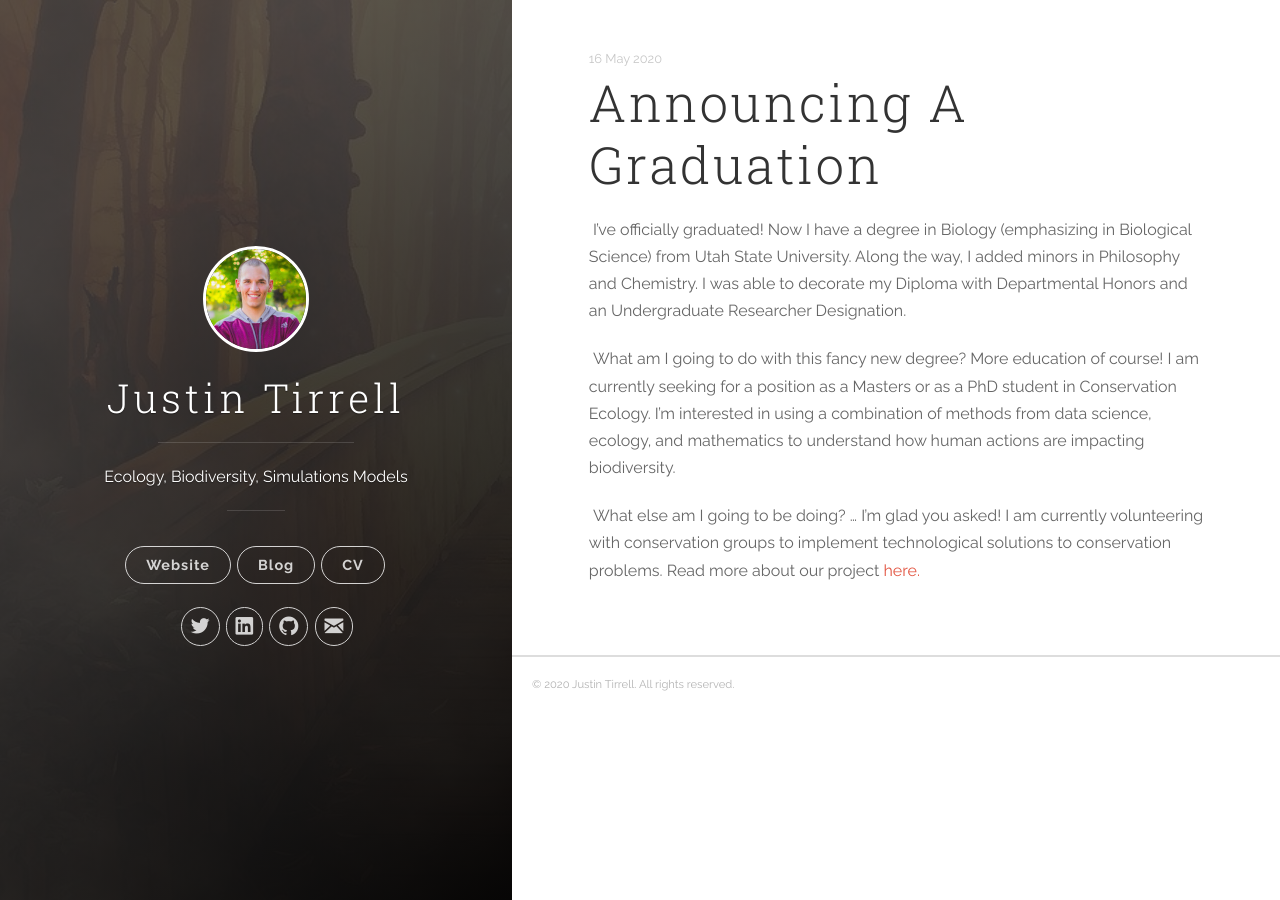
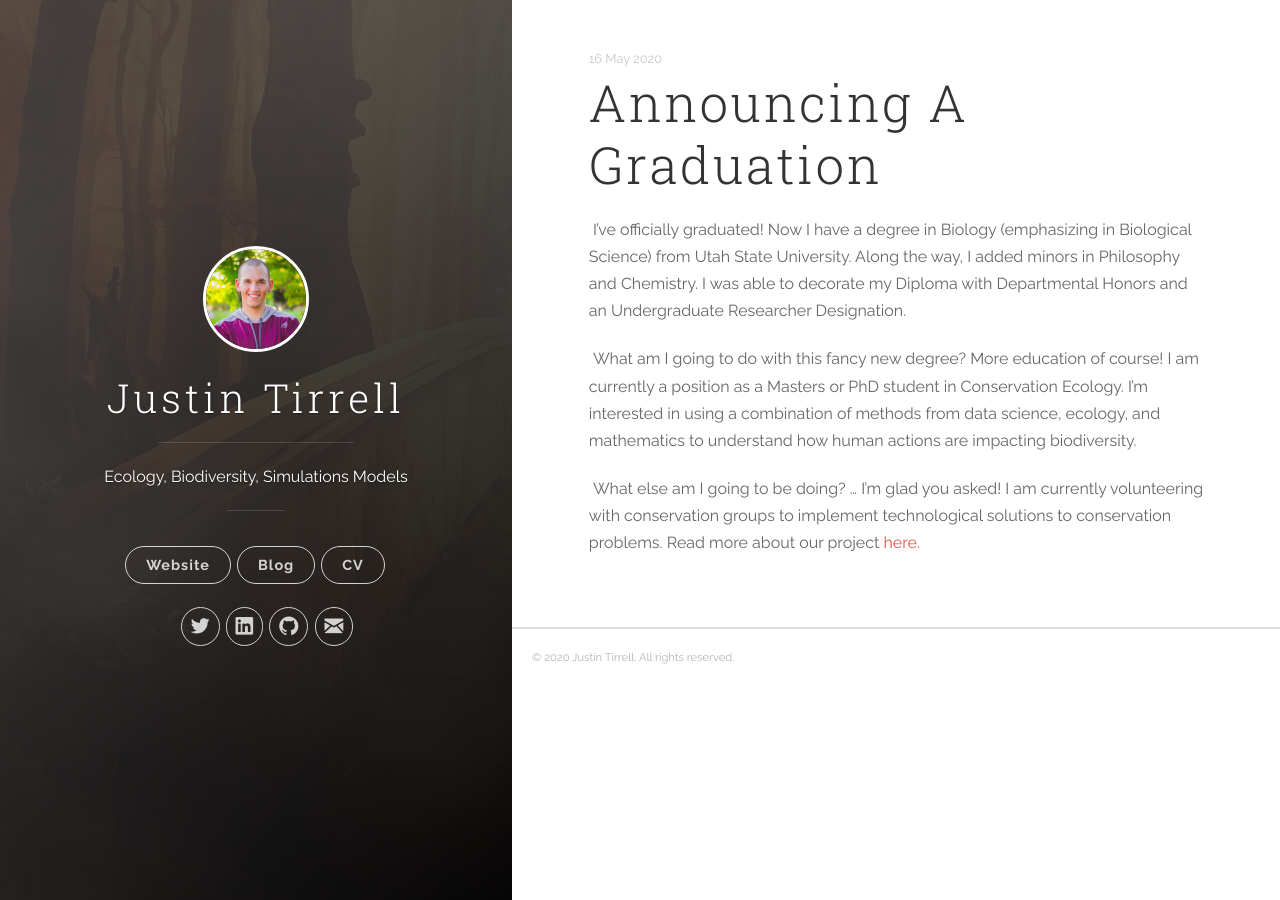
Before and after one commit to WarTurtle/WarTurtle.github.io, a Jekyll site: the page built from _posts/2020-05-15-graduating-from-university.md, in a window 1280 px wide. Built offline with Jekyll 4.4.1, drawn with Linux system fonts in a browser that asks for light colours.

Commit message:
fix post

```diff
--- a/_posts/2020-05-15-graduating-from-university.md
+++ b/_posts/2020-05-15-graduating-from-university.md
@@ -5,6 +5,6 @@ date:   2020-05-15 18:44:47 -0600
 
 &nbsp;I've officially graduated! Now I have a degree in Biology (emphasizing in Biological Science) from Utah State University. Along the way, I added minors in Philosophy and Chemistry. I was able to decorate my Diploma with Departmental Honors and an Undergraduate Researcher Designation.
 
-&nbsp;What am I going to do with this fancy new degree? More education of course! I am currently seeking for a position as a Masters or as a PhD student in Conservation Ecology. I'm interested in using a combination of methods from data science, ecology, and mathematics to understand how human actions are impacting biodiversity.
+&nbsp;What am I going to do with this fancy new degree? More education of course! I am currently a position as a Masters or PhD student in Conservation Ecology. I'm interested in using a combination of methods from data science, ecology, and mathematics to understand how human actions are impacting biodiversity.
 
 &nbsp;What else am I going to be doing? ... I'm glad you asked! I am currently volunteering with conservation groups to implement technological solutions to conservation problems. Read more about our project [here.](https://conservationx.com/project/key/trackingpangolinscales)
```
